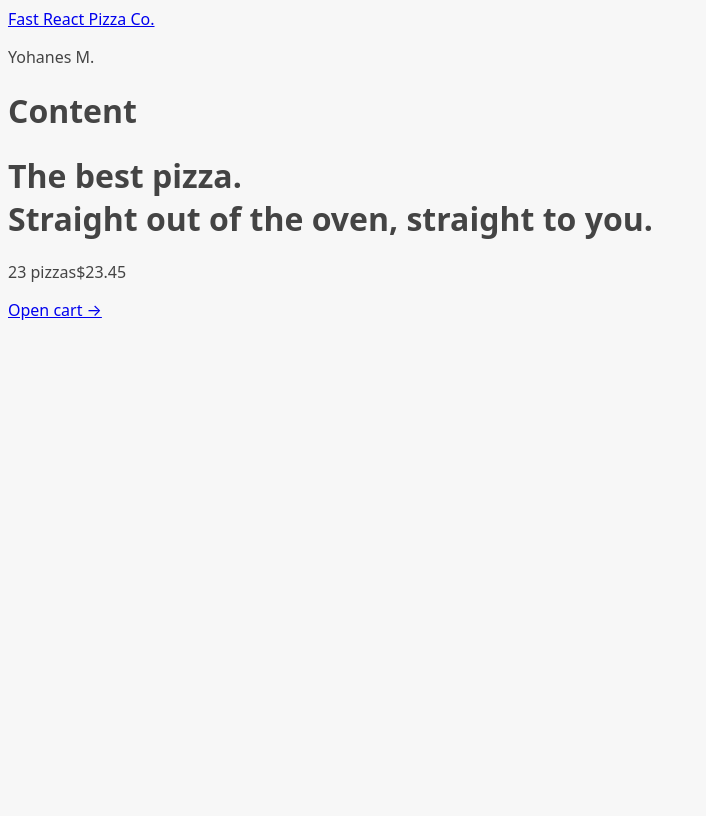
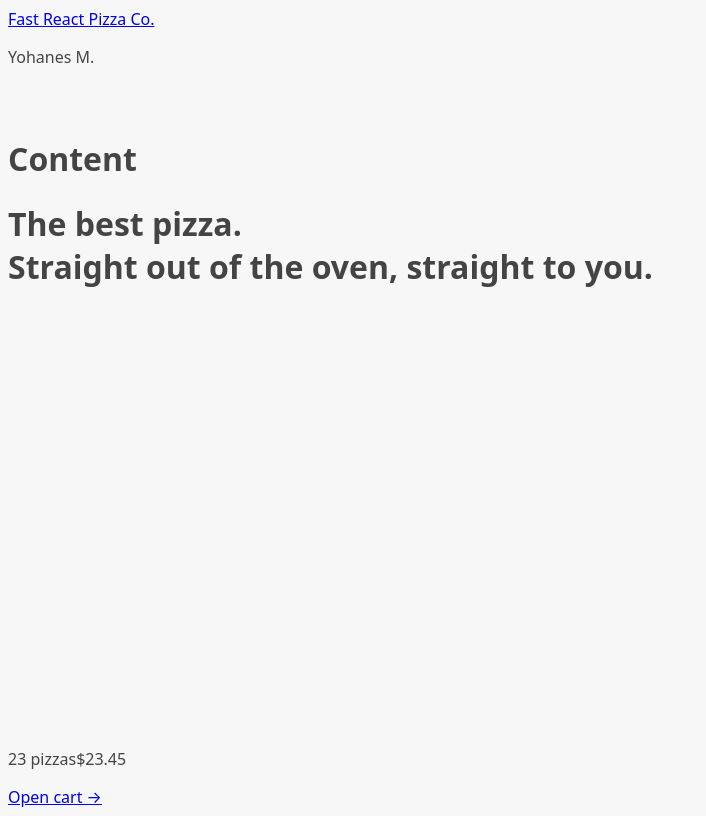
Before and after one commit to YohanesMulugeta/order-fast-pizza, a React (Vite) app: page / in a window 1280 px wide. Shown: the whole page, without its empty margins (0-706 px from the left). Built offline with nearby package versions, Linux system fonts and the light colour scheme.

Commit message:
implement a loader while data is loading.

```diff
--- a/src/ui/AppLayout.jsx
+++ b/src/ui/AppLayout.jsx
@@ -1,10 +1,15 @@
-import { Outlet } from 'react-router-dom';
+import { Outlet, useNavigation } from 'react-router-dom';
 import CartOverview from '../features/cart/CartOverview';
 import Header from './Header';
+import Loader from './Loader';
 
 function AppLayout() {
+  const navigation = useNavigation();
+  const isLoading = navigation.state === 'loading';
+
   return (
-    <div>
+    <div className="layout">
+      {isLoading && <Loader />}
       <Header />
       <main>
         <h1>Content</h1>
--- /dev/null
+++ b/src/ui/Loader.jsx
@@ -0,0 +1,5 @@
+function Loader() {
+  return <div className="loader"></div>;
+}
+
+export default Loader;
```
